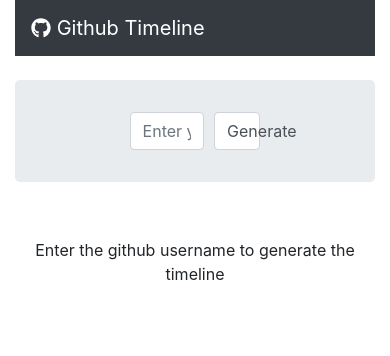
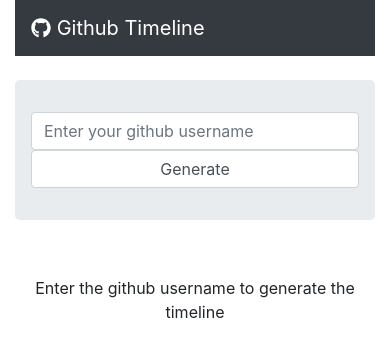
Before and after one commit to skarthikeyan96/Github-timeline, a React (Create React App) app: page / in a window 390 px wide. Shown: the top 356 px of the page. Built offline with nearby package versions, Linux system fonts and the light colour scheme.

Commit message:
Made the table and the input elt responsive

```diff
--- a/src/App.js
+++ b/src/App.js
@@ -38,11 +38,11 @@
         <br/>
         <div className="jumbotron container-fluid">
         <form>
-        <div class="form-row justify-content-center">
-          <div class="col-3">
-          <input type="text" class="form-control" placeholder="Enter your github username" onChange={this.ChangeUsername}/>
+        <div className="form-row justify-content-center">
+          <div className="col-md-3">
+          <input type="text" className="form-control" placeholder="Enter your github username" onChange={this.ChangeUsername}/>
           </div>
-          <div class="col-2 ">
+          <div className="col-md-2">
           <button className='form-control' onClick={this.getUsername}> Generate </button>
           </div>
          </div>
@@ -70,7 +70,7 @@
     <div>
       <p> Timeline for {username} </p>
 
-        <table className="table">
+        <table className="table table-responsive">
         <thead>
         <tr>
         <th scope="col"> Repo - Name </th>
@@ -83,7 +83,7 @@
         {
           Repos.map(repo=>{
           return(
-            <tr>
+            <tr key={repo.name}>
             <td> { repo.name } </td>
             <td> { repo.description !== null ? repo.description : <p className='text-muted'> No description </p> } </td>
             <td> { new Date(repo.created_at).getFullYear() }</td>
```
